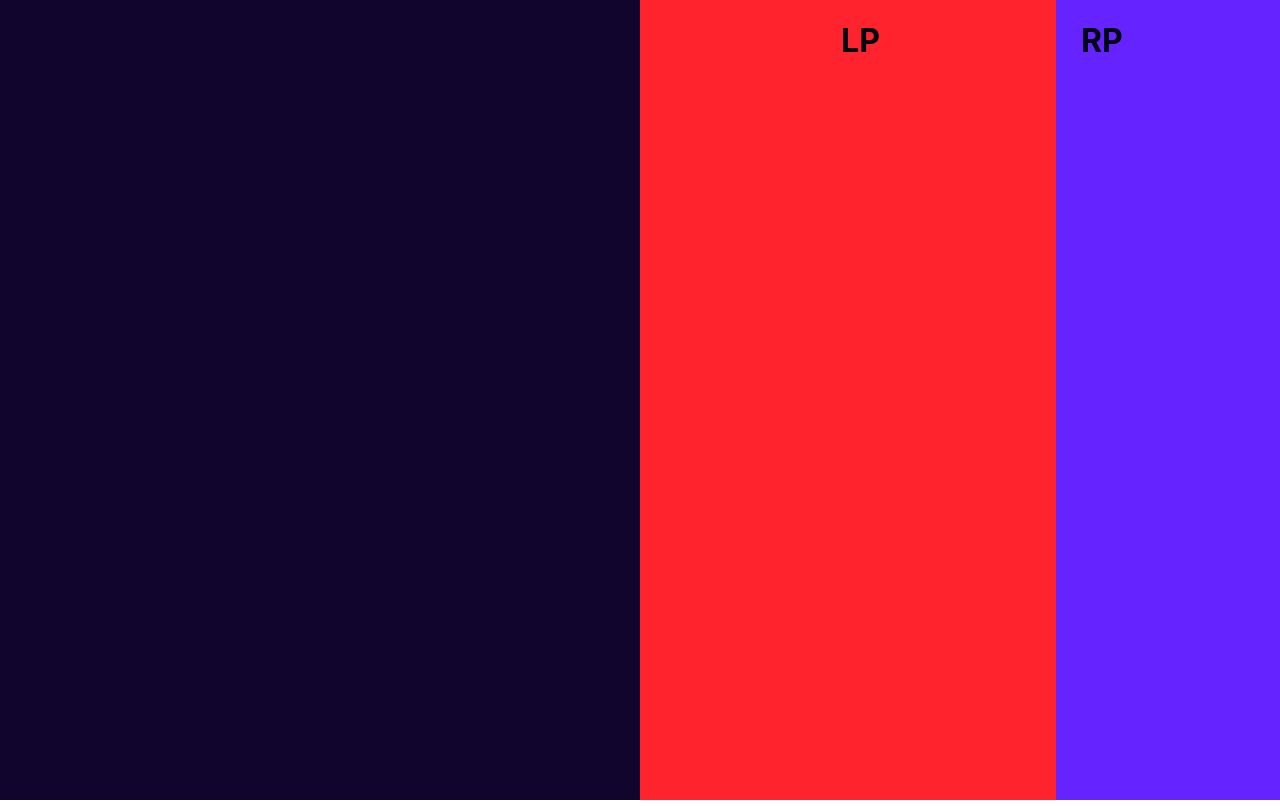
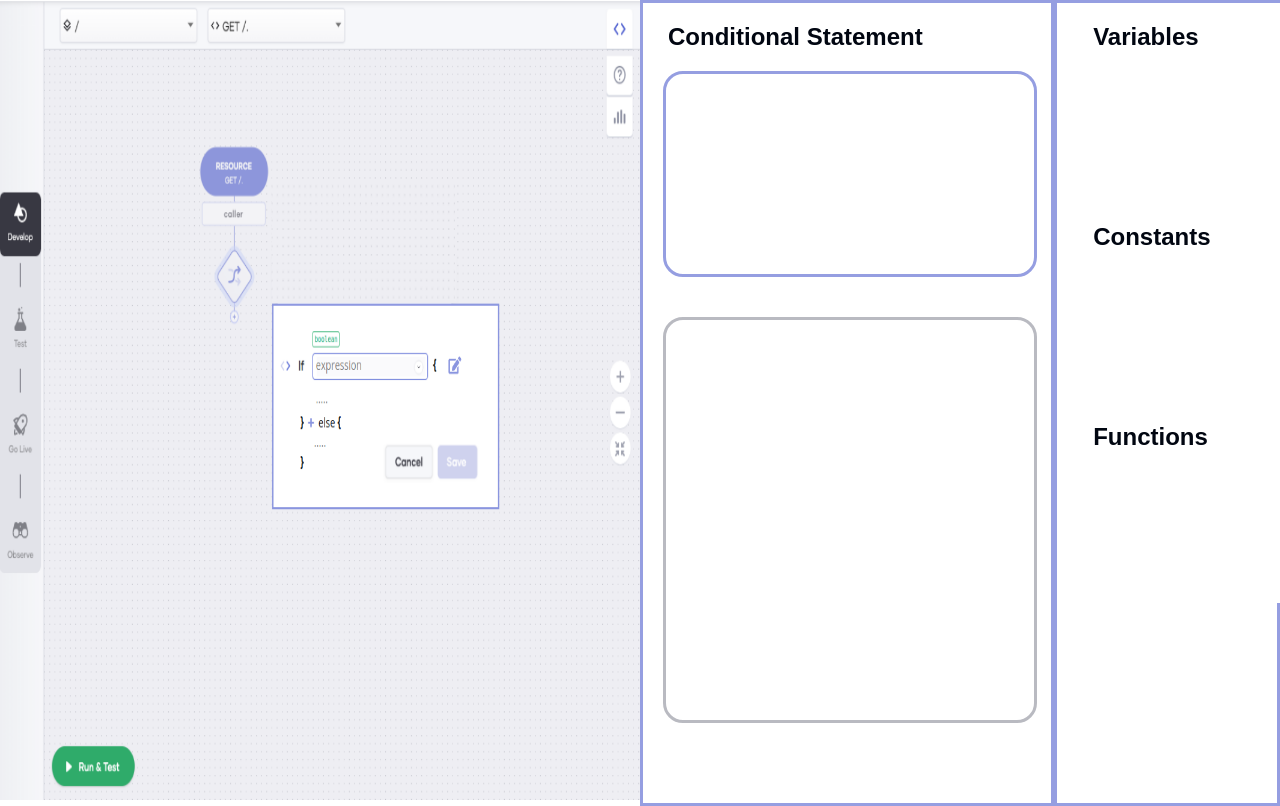
Before and after one commit to madushajg/tree-editor, a React (Create React App) app: page / in a window 1280 px wide. Built offline with nearby package versions, Linux system fonts and the light colour scheme.

Commit message:
Update base ui structure

```diff
--- a/src/App.tsx
+++ b/src/App.tsx
@@ -1,3 +1,4 @@
+import React from 'react';
 import './App.css';
 import {MainContainer} from "./components/MainContainer";
 
--- a/src/components/LeftPane/index.tsx
+++ b/src/components/LeftPane/index.tsx
@@ -5,7 +5,9 @@ import '../MainContainer/styles.css';
 export function LeftPane() {
     return (
         <div className="App-leftPane">
-            <h1>LP</h1>
+            <h2 className="App-leftPane-heading">Conditional Statement</h2>
+            <div className="App-statement-template-editor"></div>
+            <div className="App-context-sensitivePane"></div>
         </div>
     );
 }
--- a/src/components/MainContainer/index.tsx
+++ b/src/components/MainContainer/index.tsx
@@ -1,3 +1,4 @@
+import React from 'react';
 import { RightPane } from '../RightPane';
 import { LeftPane } from '../LeftPane';
 
--- a/src/components/MainContainer/styles.css
+++ b/src/components/MainContainer/styles.css
@@ -11,6 +11,9 @@
     display: flex;
     flex-direction: raw;
     background-color: #11052e;
+    background-image: url(base-image.png);
+    background-repeat: no-repeat;
+    background-size: 100% 100%;
     width: 50%;
     height: 100%;
 }
@@ -18,17 +21,41 @@
 .App-leftPane {
     display: flex;
     flex-direction: column;
-    background-color: #ff232e;
+    background-color: #ffff;
+    border-style: solid;
+    border-color:#959ee1;
     width: 65%;
     height: 100%;
 }
 
 .App-rightPane {
     display: flex;
-    flex-direction: row;
-    background-color: #6523ff;
+    flex-direction: column;
+    background-color: #ffff;
+    border-style: solid;
+    border-color:#959ee1;
     width: 35%;
     height: 100%;
+}
+
+.App-leftPane-heading {
+    font-family: Gilmer,sans-serif;
+    text-align: left;
+}
+
+.App-rightPane-heading {
+    font-family: Gilmer,sans-serif;
+}
+
+.App-rightPane-block {
+    background-color: #fff;
+    display: flex;
+    position: relative;
+    left: 5%;
+    height: 25%;
+    width: 100%;
+    display: flex;
+    position: relative;
 }
 
 .App-statement-template {
@@ -42,17 +69,25 @@
 }
 
 .App-context-sensitivePane {
-    height: 70%;
-    background-color: #282c34;
+    background-color: #fff;
+    border-color: #b9bac1;
+    border-radius: 20px;
+    border-style: solid;
+    display: flex;
+    position: relative;
+    left: 5%;
+    height: 50%;
+    width: 90%;
+    top: 5%;
 }
 
 .App-statement-template-editor {
     position: relative;
-    left: 10%;
-    height: 50%;
-    width: 70%;
-    background-color: #a3a7a8;
-    border-color: #010611;
+    left: 5%;
+    height: 25%;
+    width: 90%;
+    background-color: #fff;
+    border-color: #959ee1;
     border-radius: 20px;
     border-style: solid;
     display: flex;
--- a/src/components/RightPane/index.tsx
+++ b/src/components/RightPane/index.tsx
@@ -5,7 +5,16 @@ import '../MainContainer/styles.css';
 export function RightPane() {
     return (
         <div className="App-rightPane">
-            <h1>RP</h1>
+            <div className="App-rightPane-block">
+                <h2 className="App-rightPane-heading">Variables</h2>
+            </div>
+            <div className="App-rightPane-block">
+                <h2 className="App-rightPane-heading">Constants</h2>
+            </div>
+            <div className="App-rightPane-block">
+                <h2 className="App-rightPane-heading">Functions</h2>
+            </div>
+
         </div>
     );
 }
--- a/src/models/definitions.ts
+++ b/src/models/definitions.ts
@@ -1,3 +1,5 @@
+import React from 'react';
+
 interface Expression {
     type: ("string" | "int" | "float" | "decimal" | "boolean")[],
     kind: string,
--- a/src/utils/utils.ts
+++ b/src/utils/utils.ts
@@ -0,0 +1 @@
+import React from 'react';
--- a/tsconfig.json
+++ b/tsconfig.json
@@ -18,7 +18,7 @@
     "resolveJsonModule": true,
     "isolatedModules": true,
     "noEmit": true,
-    "jsx": "react-jsx"
+    "jsx": "react"
   },
   "include": [
     "src"
```
Also changed, not shown: src/components/MainContainer/base-image.png (added), 1 other file (tests, documents, lock files or other folders).
